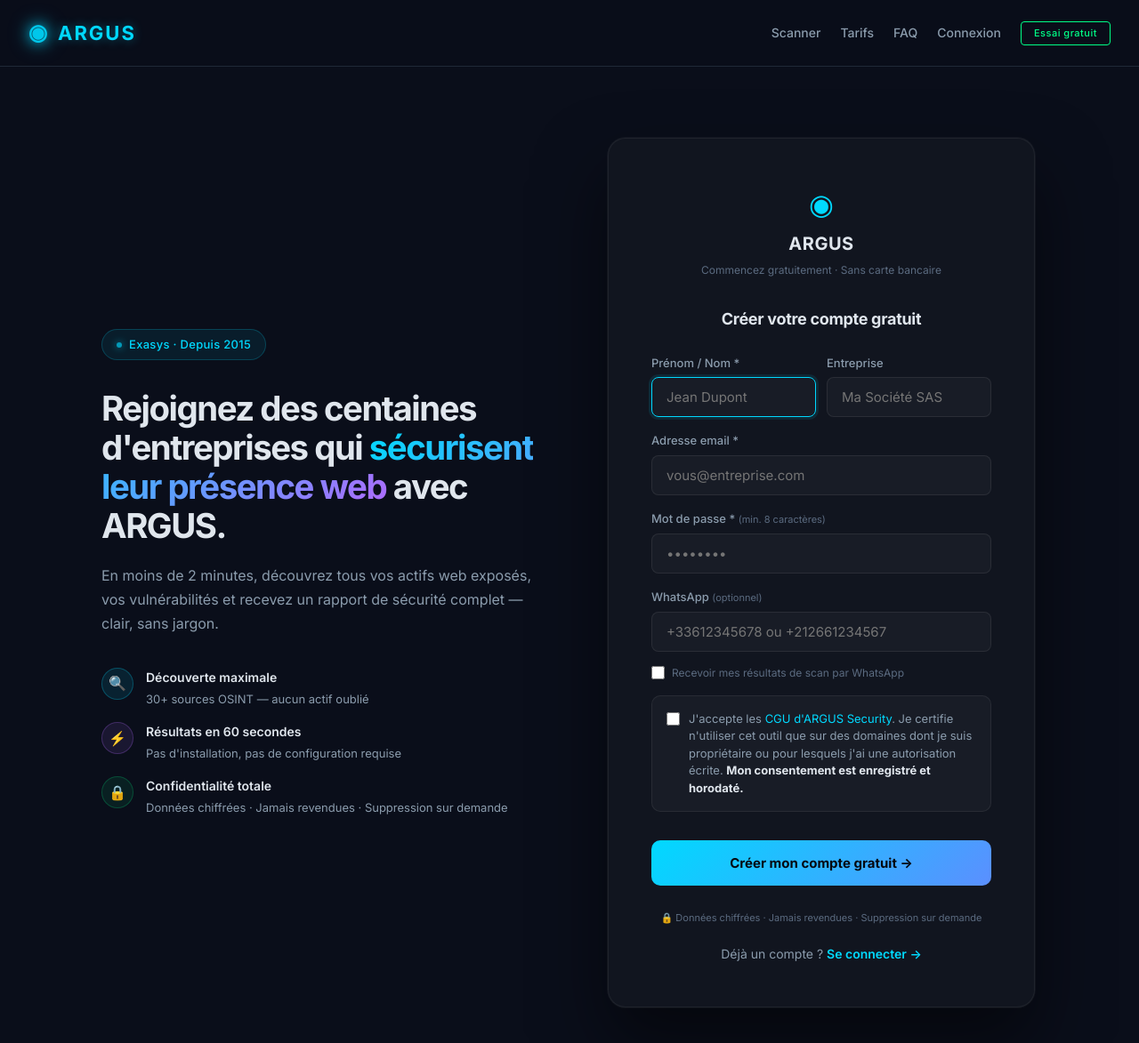
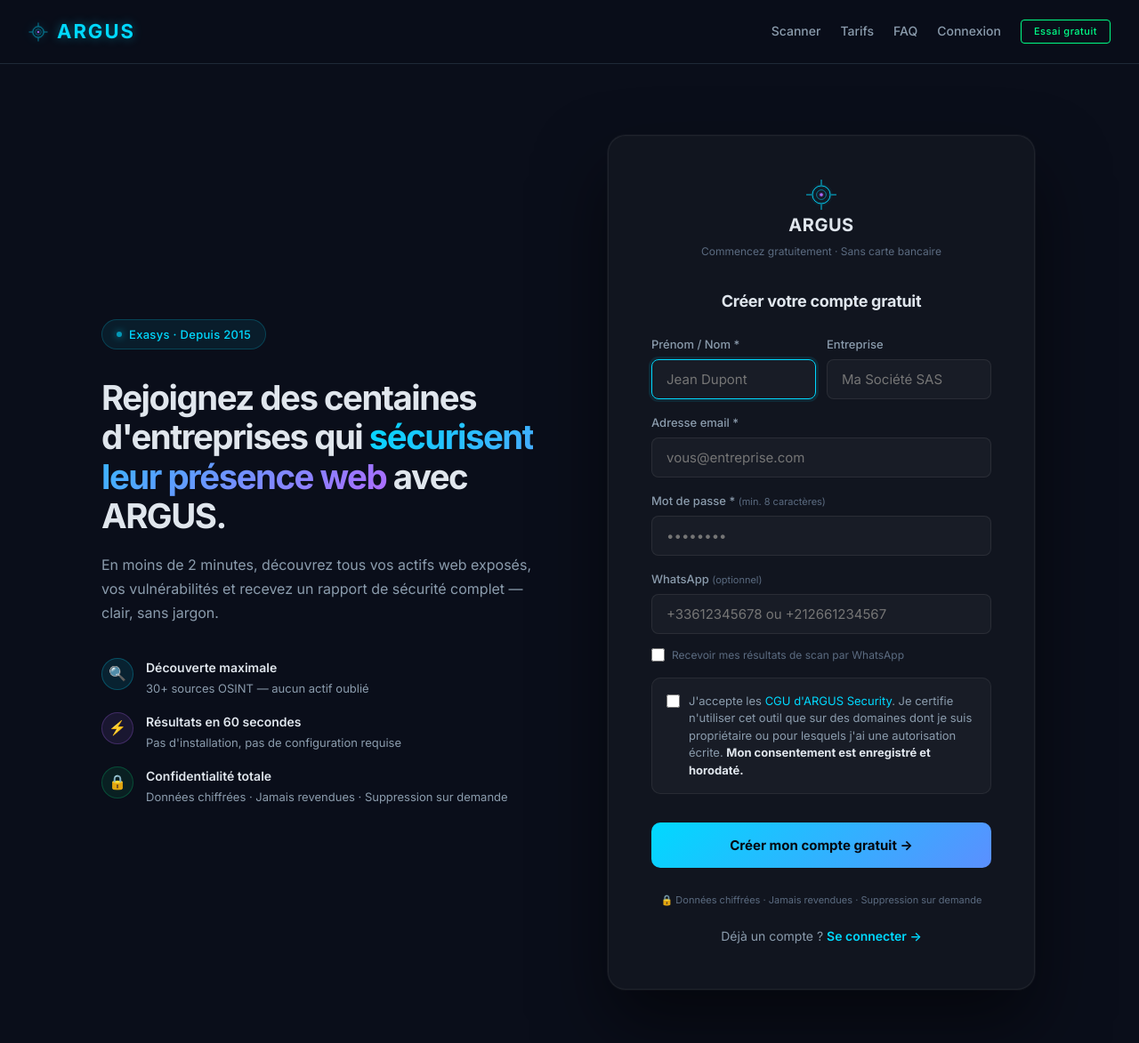
Before and after one commit to nabilbahhar/argus-security, a FastAPI app: page /register in a window 1280 px wide. Shown: the top 1173 px of the page at 89% size. Run offline with FastAPI, Linux system fonts and the light colour scheme.

Commit message:
New logo: target + radar wave SVG (animated for web, static for emails)
- New _logo.html partial with animated SVG (2 pulsing wave circles + crosshair + violet center)
- Sizes: small (22px nav), medium (36px register), large (64px login/forgot/reset)
- Updated base.html, login.html, register.html, forgot_password.html, reset_password.html
- Email template (email_sender.py) uses static SVG version (Gmail strips <animate>)
- Removed legacy unicode '◉' char everywhere
- Preserves cyan/violet/green palette per user request

```diff
--- a/app/static/css/style.css
+++ b/app/static/css/style.css
@@ -130,6 +130,15 @@ header {
 @keyframes eyePulse {
   0%, 100% { opacity: 1; transform: scale(1); }
   50%      { opacity: 0.75; transform: scale(1.08); }
+}
+
+/* SVG logo ARGUS (cible + onde radar) */
+.argus-logo {
+  display: inline-block;
+  vertical-align: middle;
+}
+.logo .argus-logo {
+  filter: drop-shadow(0 0 6px rgba(0, 217, 255, 0.4));
 }
 
 .logo-text {
--- /dev/null
+++ b/app/templates/_logo.html
@@ -0,0 +1,33 @@
+{# ───────────────────────────────────────────────────────────────
+   Logo ARGUS — Cible + onde radar (SVG inline animé).
+   Usage : {% include '_logo.html' with context %} (size optionnel : "small" | "medium" | "large")
+─────────────────────────────────────────────────────────────── #}
+{% set _size = logo_size | default('medium') %}
+{% set _dim = {'small': 22, 'medium': 36, 'large': 64}[_size] %}
+<svg class="argus-logo" viewBox="0 0 100 100" xmlns="http://www.w3.org/2000/svg"
+     width="{{ _dim }}" height="{{ _dim }}" style="display:inline-block; vertical-align:middle;">
+  <!-- Onde radar : 2 cercles qui pulsent (décalés) -->
+  <circle cx="50" cy="50" r="10" fill="none" stroke="#00d9ff" stroke-width="2" opacity="0">
+    <animate attributeName="r" from="10" to="44" dur="2.4s" repeatCount="indefinite" />
+    <animate attributeName="opacity" from="0.65" to="0" dur="2.4s" repeatCount="indefinite" />
+  </circle>
+  <circle cx="50" cy="50" r="10" fill="none" stroke="#00d9ff" stroke-width="2" opacity="0">
+    <animate attributeName="r" from="10" to="44" dur="2.4s" begin="1.2s" repeatCount="indefinite" />
+    <animate attributeName="opacity" from="0.65" to="0" dur="2.4s" begin="1.2s" repeatCount="indefinite" />
+  </circle>
+
+  <!-- Cible : cercles concentriques fixes -->
+  <circle cx="50" cy="50" r="28" fill="none" stroke="#00d9ff" stroke-width="2.5"
+          style="filter: drop-shadow(0 0 4px rgba(0,217,255,0.5));" />
+  <circle cx="50" cy="50" r="15" fill="none" stroke="#00d9ff" stroke-width="1.5" />
+
+  <!-- Centre rempli violet (le "œil" qui voit) -->
+  <circle cx="50" cy="50" r="5" fill="#b06aff"
+          style="filter: drop-shadow(0 0 5px rgba(176,106,255,0.7));" />
+
+  <!-- Crosshair : 4 traits courts (N/S/E/W) -->
+  <line x1="50" y1="4" x2="50" y2="18" stroke="#00d9ff" stroke-width="2.5" stroke-linecap="round" />
+  <line x1="50" y1="82" x2="50" y2="96" stroke="#00d9ff" stroke-width="2.5" stroke-linecap="round" />
+  <line x1="4" y1="50" x2="18" y2="50" stroke="#00d9ff" stroke-width="2.5" stroke-linecap="round" />
+  <line x1="82" y1="50" x2="96" y2="50" stroke="#00d9ff" stroke-width="2.5" stroke-linecap="round" />
+</svg>
--- a/app/templates/base.html
+++ b/app/templates/base.html
@@ -13,7 +13,7 @@
 <body class="{% block body_class %}{% endblock %}">
   <header>
     <a href="/" class="logo" style="text-decoration: none;">
-      <span class="logo-eye">◉</span>
+      {% with logo_size='small' %}{% include '_logo.html' %}{% endwith %}
       <span class="logo-text">ARGUS</span>
       <span class="logo-cursor"></span>
     </a>
--- a/app/templates/forgot_password.html
+++ b/app/templates/forgot_password.html
@@ -8,7 +8,7 @@
 
     <div class="auth-logo">
       <a href="/" style="text-decoration:none; display:inline-block;">
-        <span style="font-size:40px; color:var(--neon-cyan); display:block; margin-bottom:4px;">◉</span>
+        {% with logo_size='large' %}{% include '_logo.html' %}{% endwith %}
         <div style="font-family:var(--font-sans); font-size:24px; font-weight:800; color:var(--text-primary); letter-spacing:1px;">ARGUS</div>
       </a>
     </div>
--- a/app/templates/login.html
+++ b/app/templates/login.html
@@ -9,7 +9,7 @@
 
     <div class="auth-logo">
       <a href="/" style="text-decoration:none; display:inline-block; margin-bottom:4px;">
-        <span style="font-size:40px; color:var(--neon-cyan); display:block; margin-bottom:4px;">◉</span>
+        {% with logo_size='large' %}{% include '_logo.html' %}{% endwith %}
         <div style="font-family:var(--font-sans); font-size:24px; font-weight:800; color:var(--text-primary); letter-spacing:1px;">ARGUS</div>
       </a>
       <div style="font-size:12px; color:var(--text-dim); margin-top:4px; font-family:var(--font-sans);">
--- a/app/templates/register.html
+++ b/app/templates/register.html
@@ -57,7 +57,7 @@
 
       <div class="auth-logo">
         <a href="/" style="text-decoration:none; display:inline-block;">
-          <span style="font-size:32px; color:var(--neon-cyan); display:block; margin-bottom:2px;">◉</span>
+          {% with logo_size='medium' %}{% include '_logo.html' %}{% endwith %}
           <div style="font-family:var(--font-sans); font-size:20px; font-weight:800; color:var(--text-primary); letter-spacing:0.5px;">ARGUS</div>
         </a>
         <div style="font-size:12px; color:var(--text-dim); margin-top:4px; font-family:var(--font-sans);">
--- a/app/templates/reset_password.html
+++ b/app/templates/reset_password.html
@@ -8,7 +8,7 @@
 
     <div class="auth-logo">
       <a href="/" style="text-decoration:none; display:inline-block;">
-        <span style="font-size:40px; color:var(--neon-cyan); display:block; margin-bottom:4px;">◉</span>
+        {% with logo_size='large' %}{% include '_logo.html' %}{% endwith %}
         <div style="font-family:var(--font-sans); font-size:24px; font-weight:800; color:var(--text-primary); letter-spacing:1px;">ARGUS</div>
       </a>
     </div>
```
Also changed, not shown: app/email_sender.py (+11 -1 lines).
